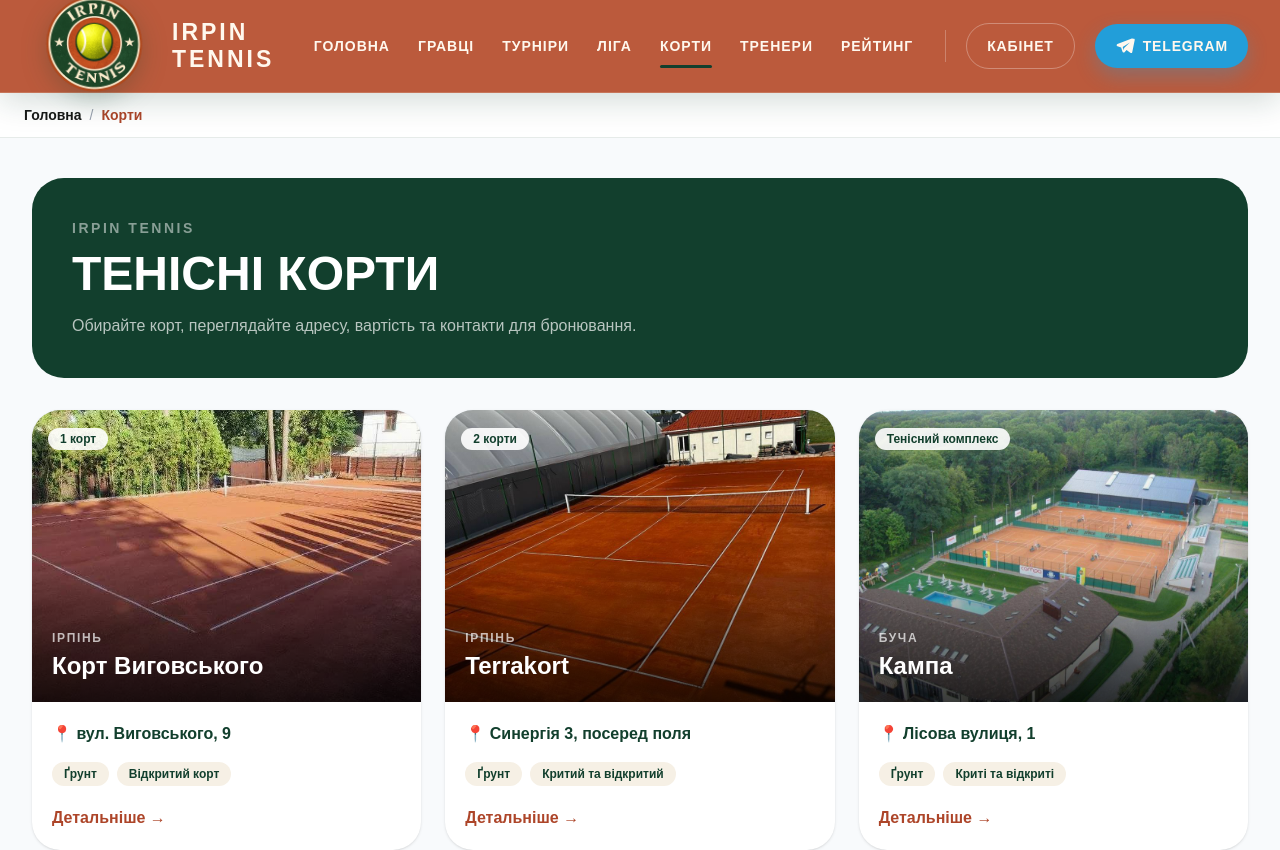
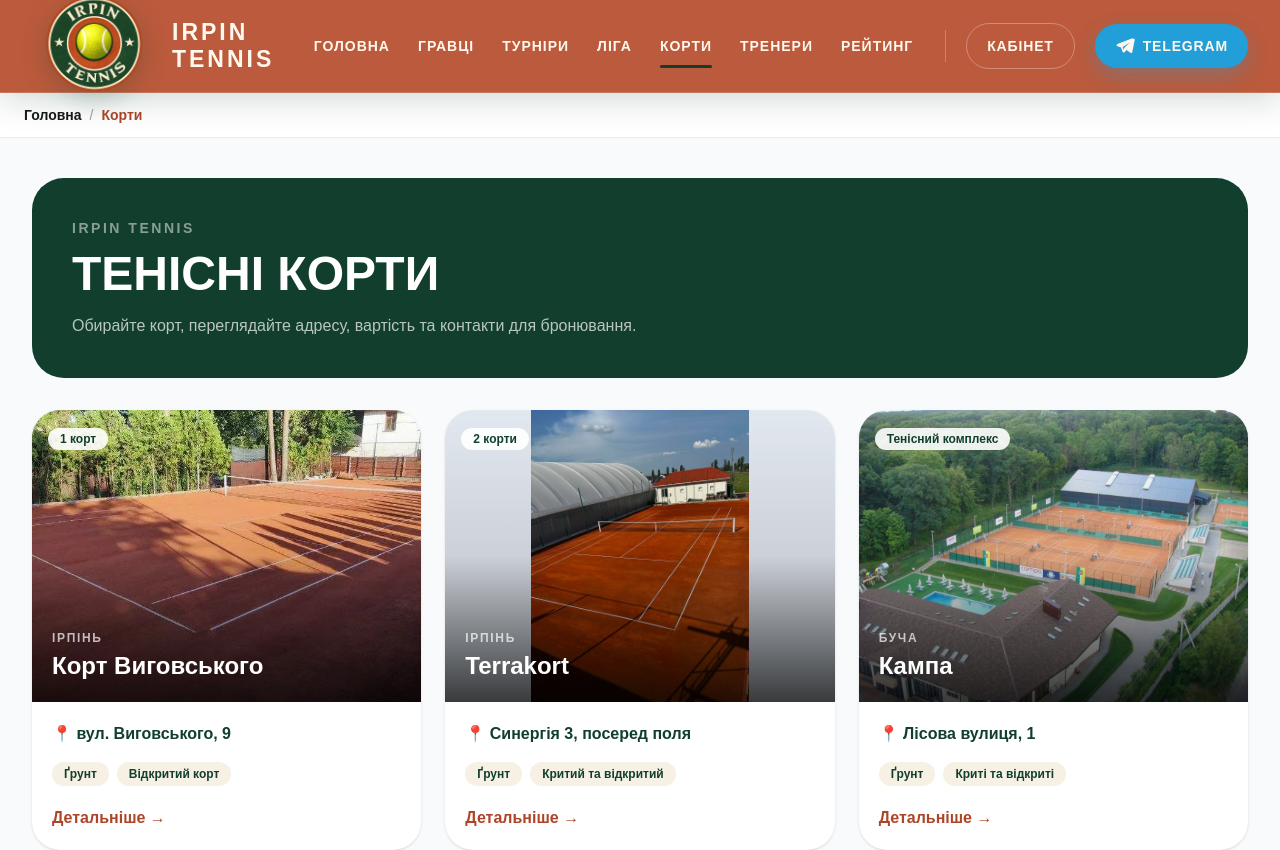
Before and after one commit to yellowblue9912-cell/irpin-tennis-next, a Next.js app: page /courts in a window 1280 px wide. Shown: the top 850 px of the page. Built offline with nearby package versions, Linux system fonts and the light colour scheme.

Commit message:
Update Terrakort photography

```diff
--- a/app/courts/[slug]/page.tsx
+++ b/app/courts/[slug]/page.tsx
@@ -183,7 +183,9 @@ export default async function CourtPage({
             <img
               src={court.image}
               alt={court.name}
-              className="absolute inset-0 h-full w-full object-cover"
+              className={`absolute inset-0 h-full w-full ${
+                slug === "terrakort" ? "object-contain" : "object-cover"
+              }`}
             />
 
             <div className="absolute inset-0 bg-gradient-to-t from-black/80 via-black/10 to-transparent" />
--- a/app/courts/page.tsx
+++ b/app/courts/page.tsx
@@ -72,7 +72,11 @@ export default function CourtsPage() {
                 <img
                   src={court.image}
                   alt={court.name}
-                  className="absolute inset-0 h-full w-full object-cover transition duration-500 group-hover:scale-105"
+                  className={`absolute inset-0 h-full w-full transition duration-500 group-hover:scale-105 ${
+                    court.slug === "terrakort"
+                      ? "object-contain"
+                      : "object-cover"
+                  }`}
                 />
 
                 <div className="absolute inset-0 bg-gradient-to-t from-black/75 via-black/10 to-transparent" />
```
